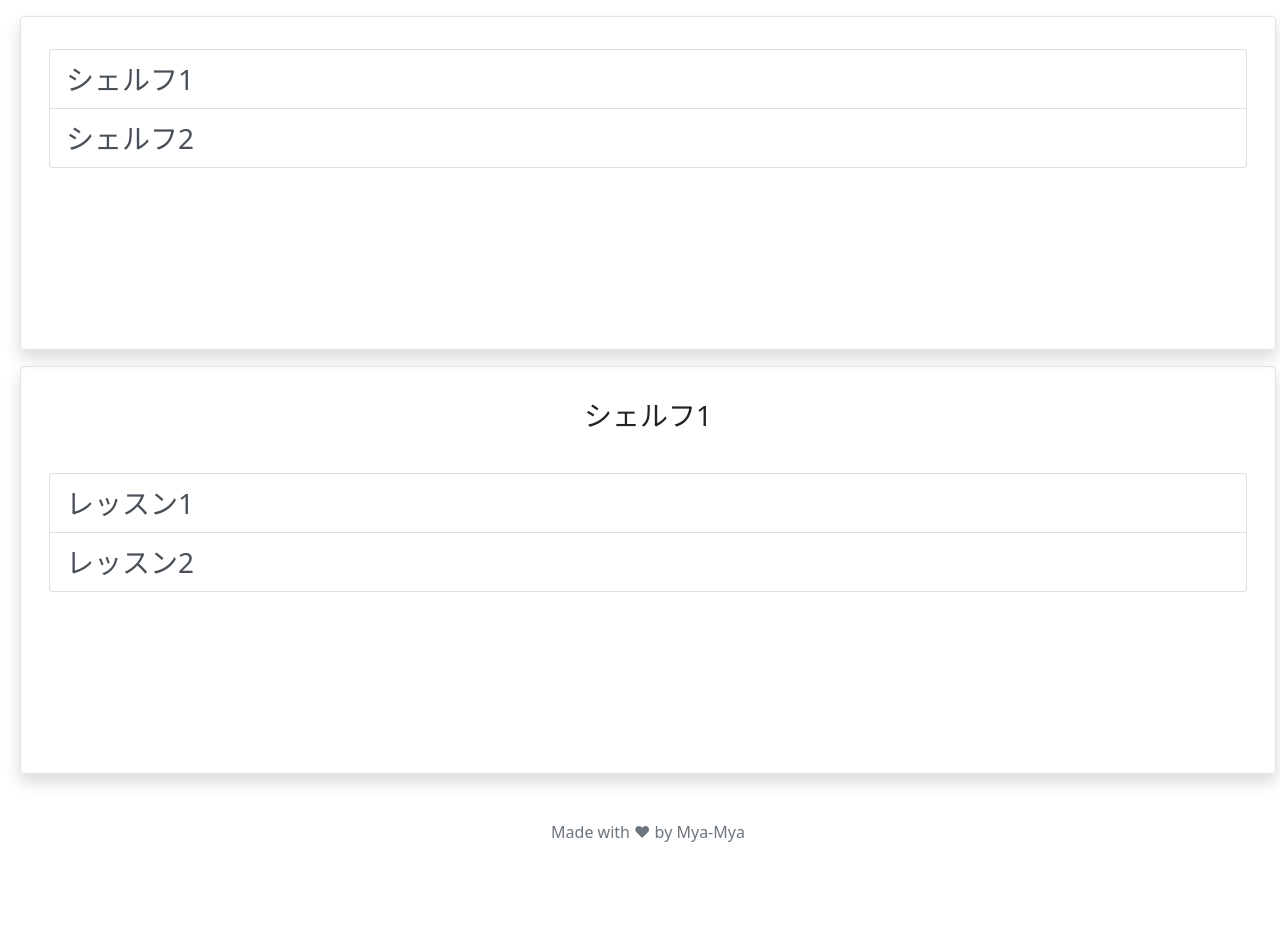
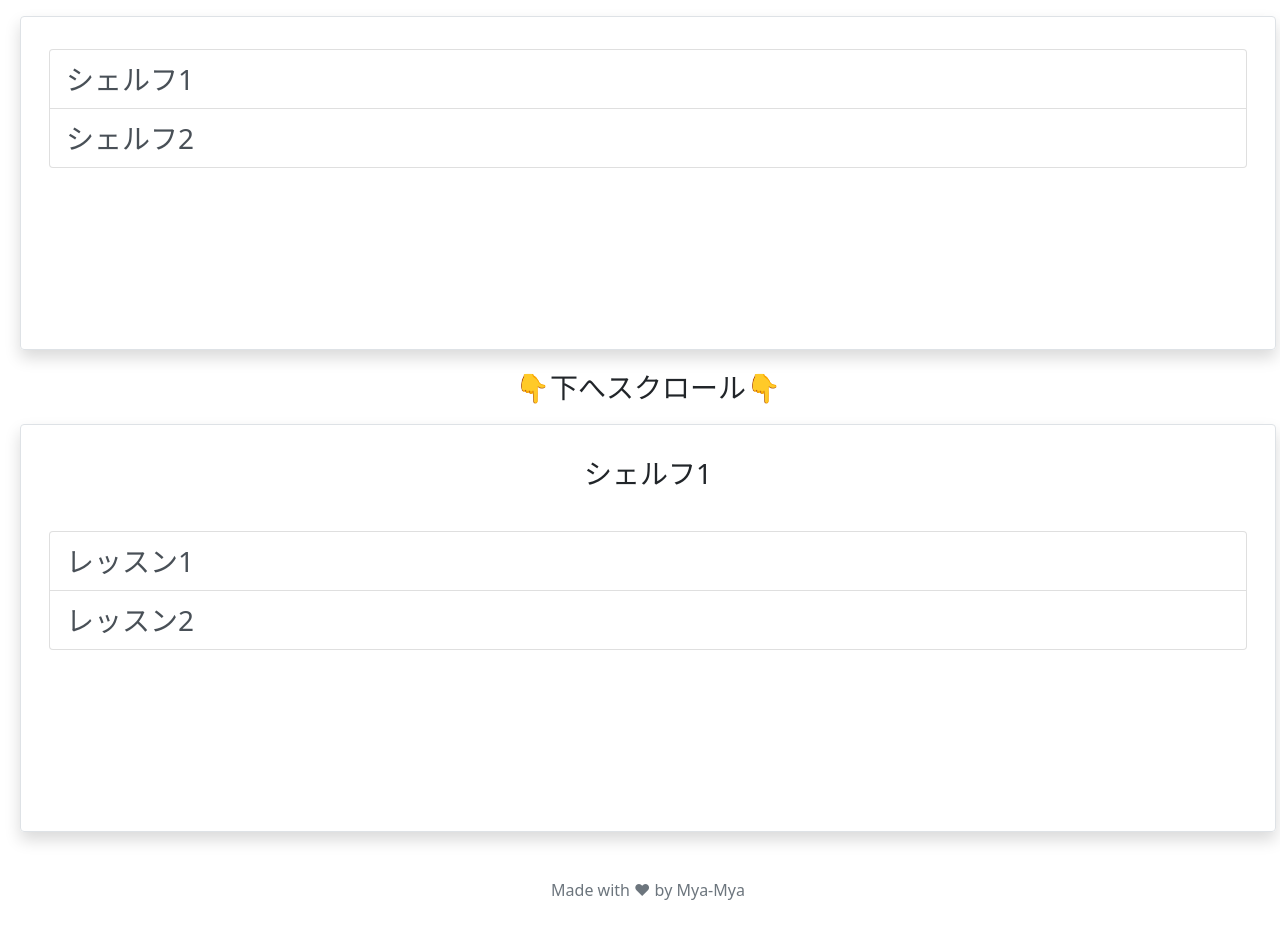
Before and after one commit to Mya-Mya/TMMShowcaseLight, a website built with webpack: page webapp/index.html in a window 1280 px wide. Both pictures are taken after a click on the element "シェルフ1". Before the commit the page ends 880 px from the top, so only its background shows below. Built offline with nearby package versions, Linux system fonts and the light colour scheme.

Commit message:
added "Go Down" message / clicking shelf hides lesson container

```diff
--- a/webapp/index.html
+++ b/webapp/index.html
@@ -22,6 +22,7 @@
         style="height: 300px; overflow-y: scroll"
       ></div>
     </div>
+    <p id="shelves_godown" class="text-center outline-4">👇下へスクロール👇</p>
     <!--2段目 1つのシェルフが持つレッスン一覧-->
     <div
       id="shelf_container"
@@ -34,6 +35,7 @@
         style="height: 300px; overflow-y: scroll"
       ></div>
     </div>
+    <p id="shelf_godown" class="text-center outline-4">👇下へスクロール👇</p>
     <!--3段目 1つのレッスンが持つメディア一覧-->
     <div
       id="lesson_container"
--- a/webapp/index.js
+++ b/webapp/index.js
@@ -12,7 +12,9 @@ import {
 
 const idName = {
   shelvesList: "#shelves_list",
+  shelvesGodown: "#shelves_godown",
   shelfContainer: "#shelf_container",
+  shelfGodown: "#shelf_godown",
   shelfName: "#shelf_name",
   lessonsList: "#lessons_list",
   lessonContainer: "#lesson_container",
@@ -54,7 +56,9 @@ function createYouTubeEmbedding(payload) {
 }
 
 function onDOMReady() {
+  $(idName.shelvesGodown).hide();
   $(idName.shelfContainer).hide();
+  $(idName.shelfGodown).hide();
   $(idName.lessonContainer).hide();
   //存在するシェルフ名の一覧を表示する。
   /**@type type_shelfIds */
@@ -82,6 +86,9 @@ function onShelfClicked(shelfId) {
   const lessons = tmmData.lessons;
   const shelf = shelves[shelfId];
 
+  $(idName.shelfGodown).hide();
+  $(idName.lessonContainer).hide();
+
   $(idName.shelfContainer).show();
   $(idName.shelfName).text(shelf.name);
   $(idName.lessonsList).empty();
@@ -92,6 +99,8 @@ function onShelfClicked(shelfId) {
       .appendTo(idName.lessonsList)
       .on("click", (_) => onLessonClicked(lessonId));
   });
+
+  $(idName.shelvesGodown).show();
 }
 
 /**
@@ -124,4 +133,6 @@ function onLessonClicked(lessonId) {
       }
     });
   });
+
+  $(idName.shelfGodown).show();
 }
```
